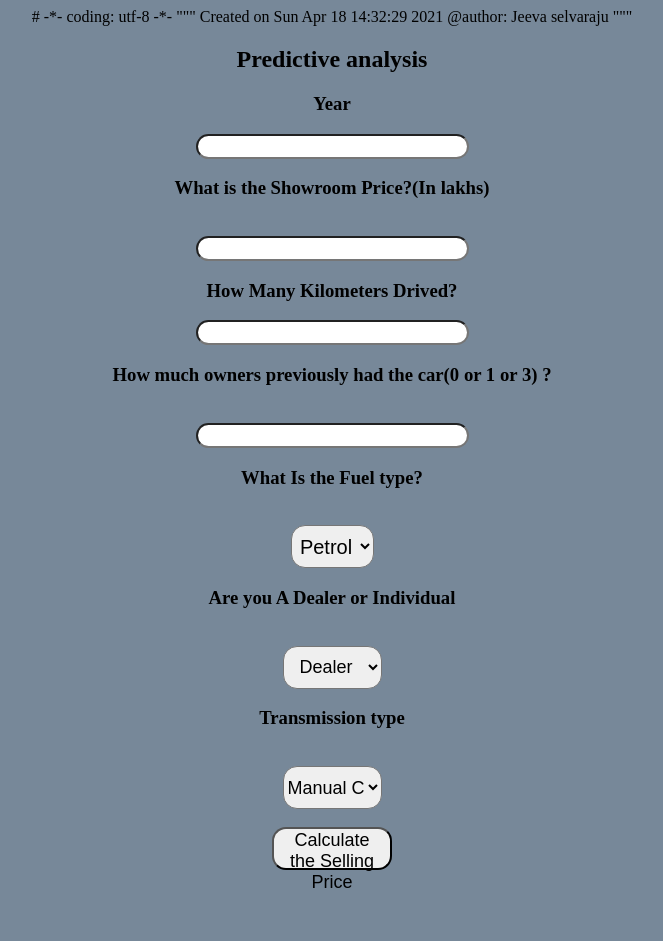
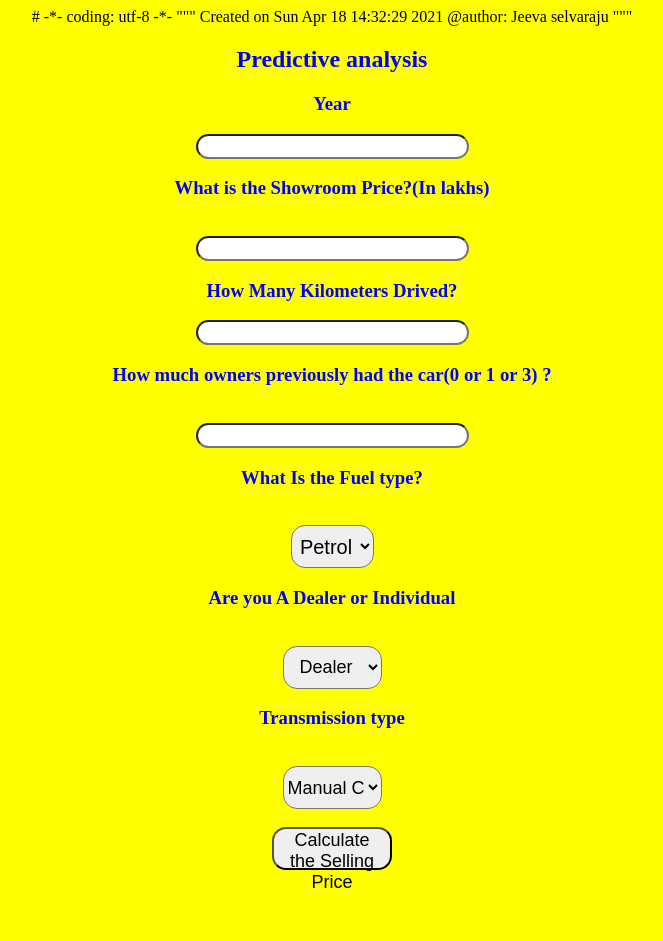
Before and after one commit to Jeevaselvaraju/Car-or-Bike-Prediction-and-Deployment, a Flask app: page / in a window 1280 px wide. Shown: the whole page, without its empty margins (308-971 px from the left). Run offline with Flask 2, Linux system fonts and the light colour scheme; parts of the project's set-up code (start-up, migrations or seed data) failed here and were passed over.

Commit message:
Update index.html

```diff
--- a/templates/index.html
+++ b/templates/index.html
@@ -15,7 +15,7 @@ Created on Sun Apr 18 14:32:29 2021
     <title>Document</title>
 </head>
 
-<body style="background-color:yellow>
+<body>
 
     <div style="color:blue">
         <form action="{{ url_for('predict')}}" method="post">
@@ -56,7 +56,7 @@ Created on Sun Apr 18 14:32:29 2021
 
     <style>
         body {
-            background-color: lightslategray;
+            background-color: yellow;
             text-align: center;
             padding: 0px;
         }
```
